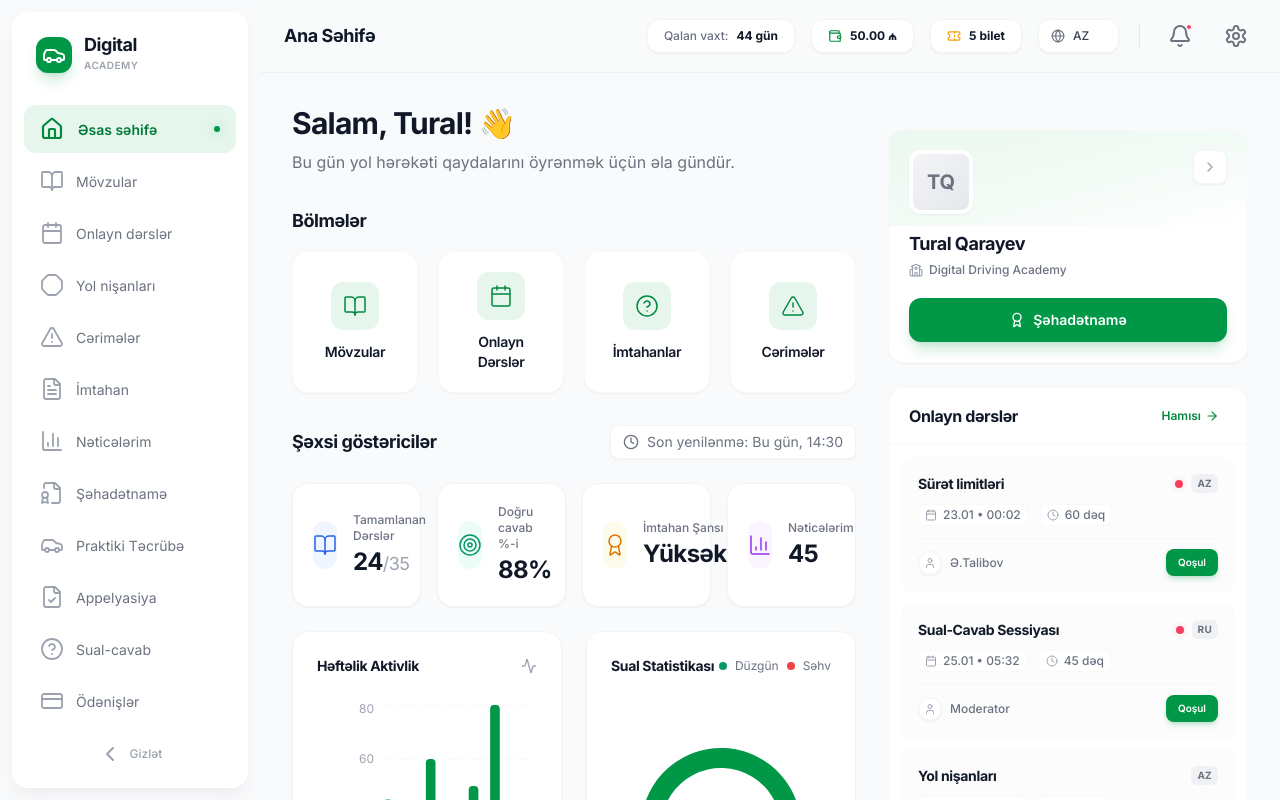
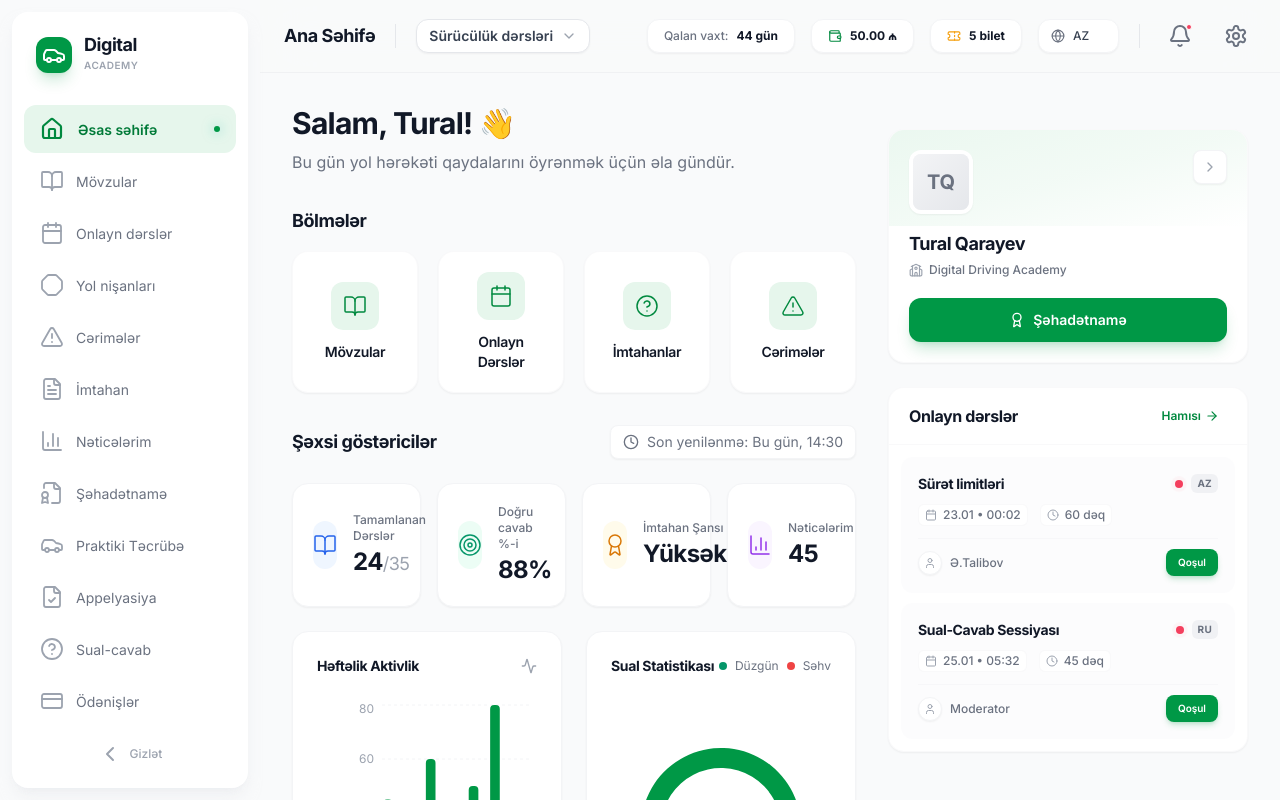
Before and after one commit to tur4l999/DDA-web, a React (Vite) app: page / in a window 1280 px wide. Built offline with nearby package versions, Linux system fonts and the light colour scheme.

Commit message:
Limit online lessons to 2 and add category selector

```diff
--- a/src/components/Dashboard.jsx
+++ b/src/components/Dashboard.jsx
@@ -1,5 +1,5 @@
 import { useState } from 'react'
-import { Menu, Settings, Bell, Globe, BookOpen, Video, HelpCircle, FileText, BookMarked, AlertTriangle, BarChart3, Calendar, ChevronRight, Monitor, Wallet, Ticket } from 'lucide-react'
+import { Menu, Settings, Bell, Globe, BookOpen, Video, HelpCircle, FileText, BookMarked, AlertTriangle, BarChart3, Calendar, ChevronRight, ChevronDown, Monitor, Wallet, Ticket } from 'lucide-react'
 import OnlineClassCard from './OnlineClassCard'
 import ProfileCard from './ProfileCard'
 import OnlineClasses from './OnlineClasses'
@@ -18,6 +18,14 @@ import QAPage from './QAPage'
 export default function Dashboard({ onMenuClick, currentPage, setCurrentPage }) {
   const [language, setLanguage] = useState('az')
   const [selectedResultId, setSelectedResultId] = useState(null)
+  const [category, setCategory] = useState('Sürücülük dərsləri')
+  const [isCategoryDropdownOpen, setIsCategoryDropdownOpen] = useState(false)
+
+  const categories = [
+    'Sürücülük dərsləri',
+    'A1 Moped dərsləri',
+    'Taksi hazırlığı'
+  ]
 
   if (currentPage === 'classes') {
     return <OnlineClasses onBack={() => setCurrentPage('dashboard')} />
@@ -93,6 +101,39 @@ export default function Dashboard({ onMenuClick, currentPage, setCurrentPage })
               <Menu className="w-5 h-5" />
             </button>
             <h2 className="hidden lg:block text-lg font-bold text-gray-900 tracking-tight">Ana Səhifə</h2>
+
+            <div className="hidden lg:block h-6 w-[1px] bg-gray-200 mx-2"></div>
+
+            <div className="relative hidden lg:block">
+              <button
+                onClick={() => setIsCategoryDropdownOpen(!isCategoryDropdownOpen)}
+                className="flex items-center gap-2 px-3 py-1.5 bg-white border border-gray-200 rounded-xl text-sm font-semibold text-gray-700 hover:bg-gray-50 transition-all shadow-sm"
+              >
+                {category}
+                <ChevronDown className={`w-4 h-4 text-gray-400 transition-transform ${isCategoryDropdownOpen ? 'rotate-180' : ''}`} />
+              </button>
+
+              {isCategoryDropdownOpen && (
+                <div className="absolute top-full left-0 mt-2 w-56 bg-white border border-gray-100 rounded-xl shadow-lg shadow-gray-200/50 p-1.5 z-50 animate-scale-in origin-top-left">
+                  {categories.map((cat) => (
+                    <button
+                      key={cat}
+                      onClick={() => {
+                        setCategory(cat);
+                        setIsCategoryDropdownOpen(false);
+                      }}
+                      className={`w-full text-left px-3 py-2 rounded-lg text-sm font-medium transition-colors ${
+                        category === cat
+                          ? 'bg-primary-50 text-primary-700'
+                          : 'text-gray-600 hover:bg-gray-50 hover:text-gray-900'
+                      }`}
+                    >
+                      {cat}
+                    </button>
+                  ))}
+                </div>
+              )}
+            </div>
           </div>
 
           <div className="flex items-center gap-3 sm:gap-4">
@@ -232,7 +273,7 @@ export default function Dashboard({ onMenuClick, currentPage, setCurrentPage })
             {/* Right Sidebar Column */}
             <div className="space-y-6 sticky top-6">
               <ProfileCard />
-              <OnlineClassCard maxItems={3} showViewAll={true} setCurrentPage={setCurrentPage} />
+              <OnlineClassCard maxItems={2} showViewAll={true} setCurrentPage={setCurrentPage} />
             </div>
 
           </div>
```
Also changed, not shown: 1 other file (tests, documents, lock files or other folders).
